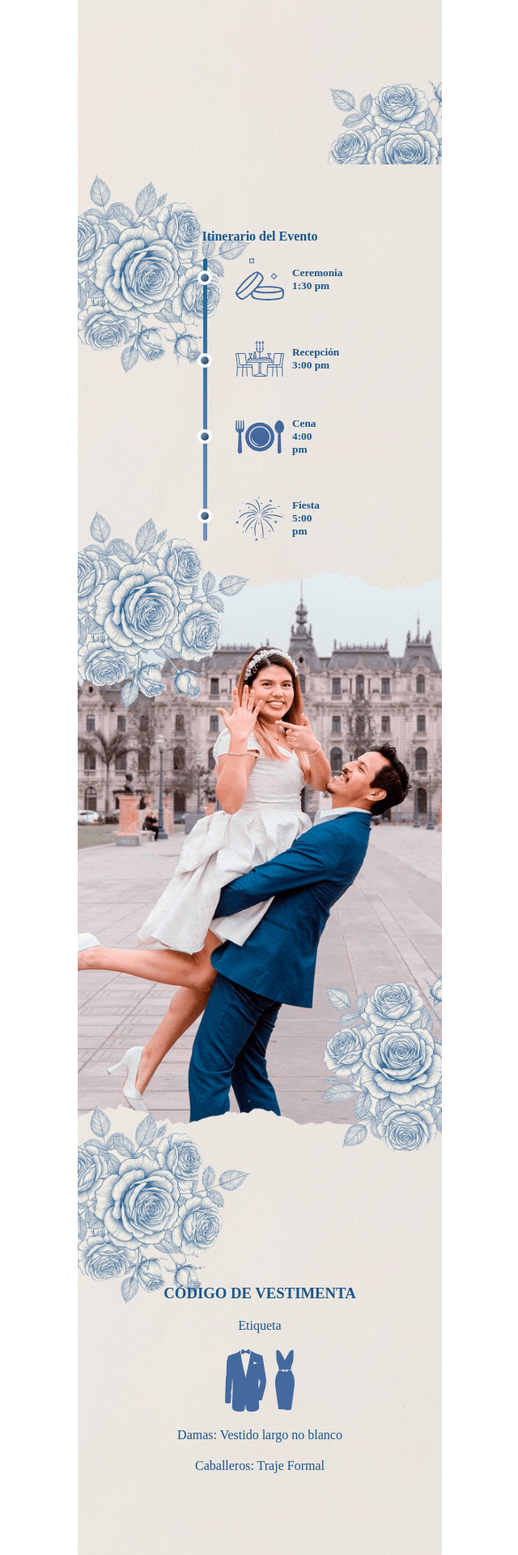
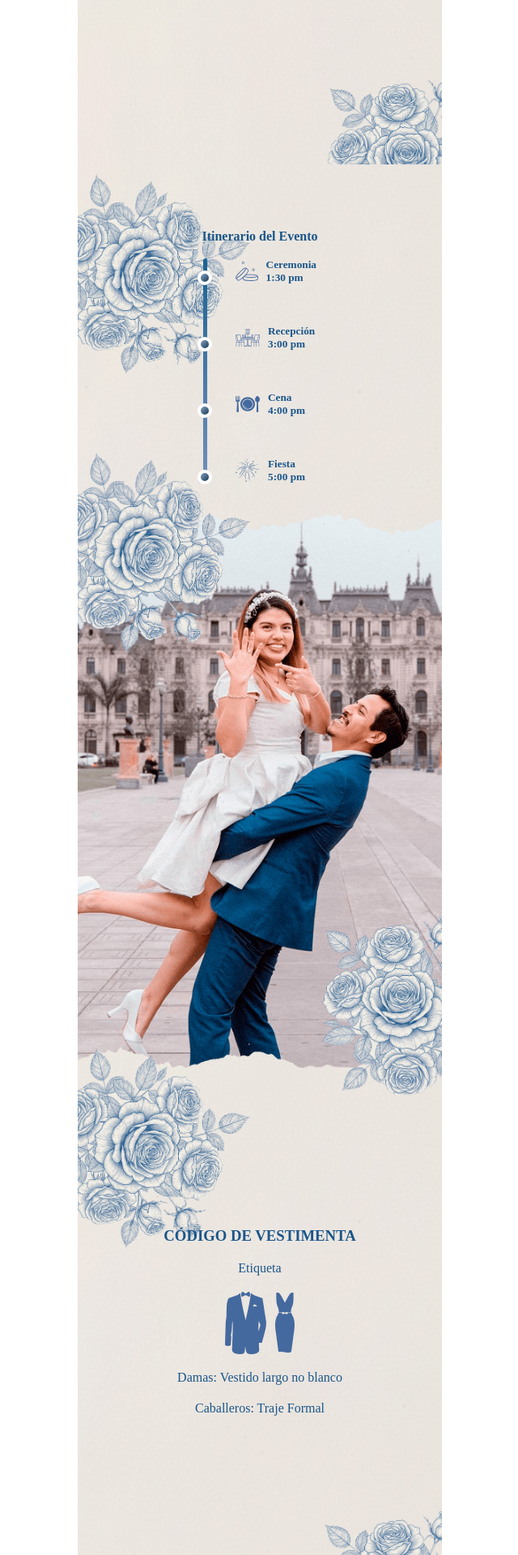
Before and after one commit to eltigrecreativocom/boda, a PHP site: page /index.html in a window 1280 px wide. Shown: the part 3224-5144 px from the top of the page at 81% size, without its empty margins (319-959 px from the left). Run offline with PHP 8.4, Linux system fonts and the light colour scheme.

Commit message:
nuevos stylos para safary

```diff
--- a/index.html
+++ b/index.html
@@ -3,7 +3,10 @@
 
 <head>
     <meta charset="UTF-8">
-    <meta name="viewport" content="width=device-width, initial-scale=1.0">
+    <meta name="viewport" content="width=device-width, initial-scale=1.0, shrink-to-fit=no, user-scalable=no">
+    <meta name="format-detection" content="telephone=no">
+    <meta name="apple-mobile-web-app-capable" content="yes">
+    <meta name="apple-mobile-web-app-status-bar-style" content="default">
     <title>Invitación Boda</title>
 
     <!-- Open Graph -->
--- a/style.css
+++ b/style.css
@@ -447,7 +447,7 @@ p {
         left: 30px !important;
         margin-left: 0;
         display: grid;
-        grid-template-columns: 60px 1fr;
+        grid-template-columns: 1fr 2fr;
         align-items: center;
         gap: 10px;
     }
```
Also changed, not shown: base/5.png.
